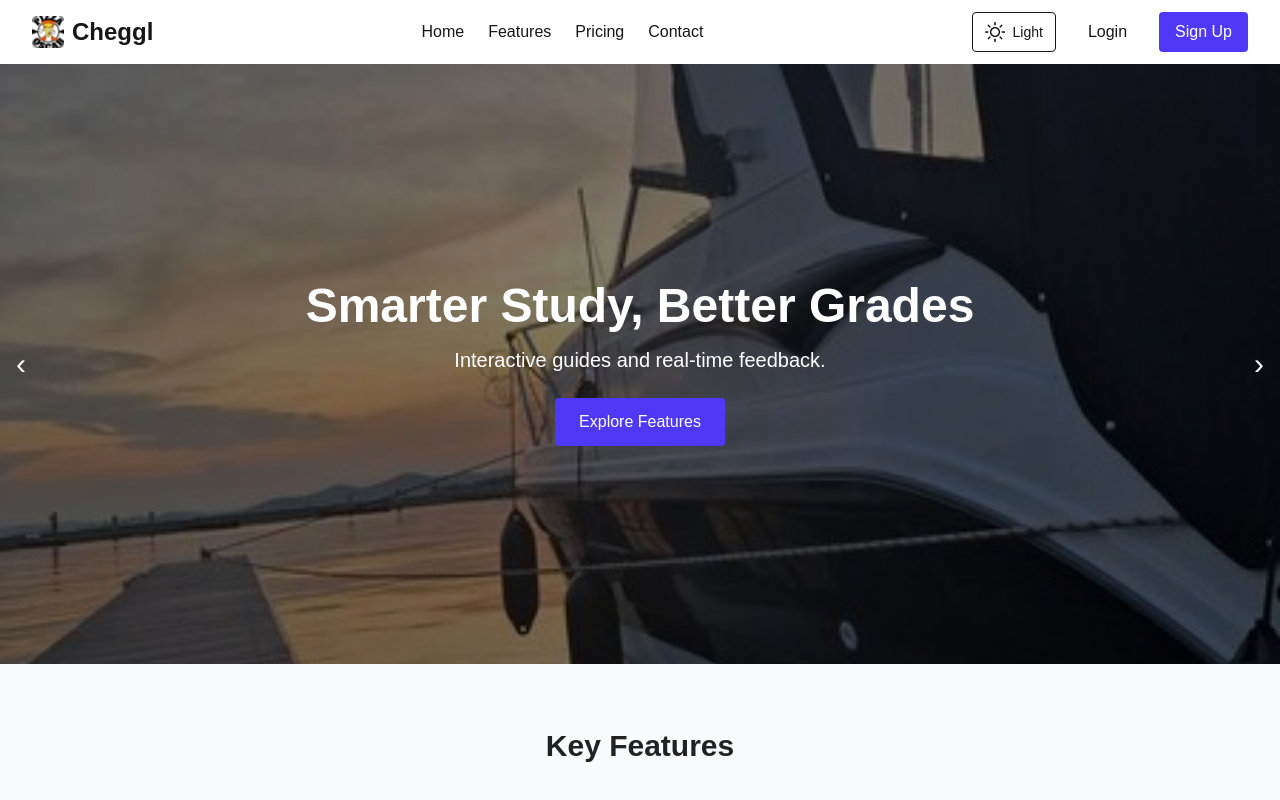
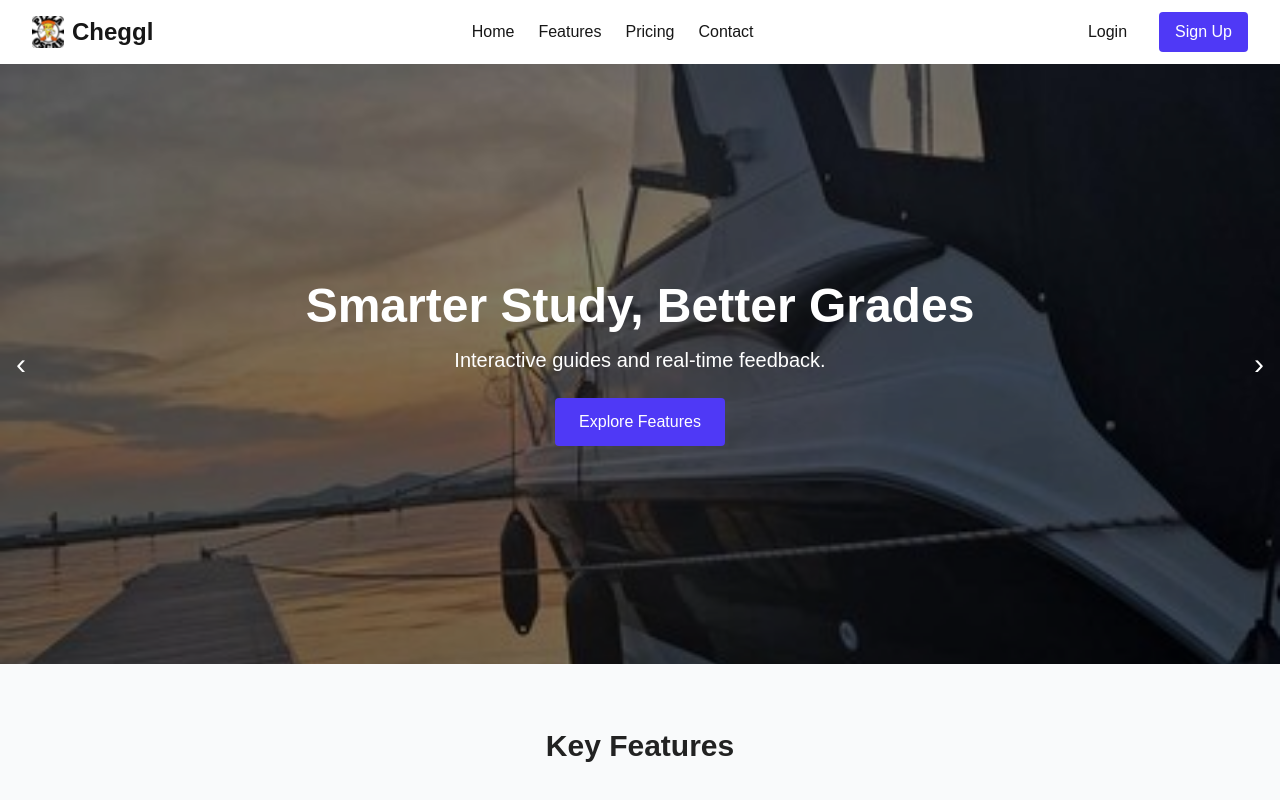
Before and after one commit to Mujahid-Iqbal/cheggl, a Next.js app: page / in a window 1280 px wide. Shown: the top 800 px of the page. Built offline with nearby package versions, Linux system fonts and the light colour scheme.

Commit message:
minor fix

```diff
--- a/src/app/components/Header.tsx
+++ b/src/app/components/Header.tsx
@@ -3,11 +3,11 @@
 import React, { useState } from 'react'
 import Link from 'next/link'
 import Image from 'next/image'
-import useDarkMode from '@/hooks/useDarkMode';
+// import useDarkMode from '@/hooks/useDarkMode';
 
 export default function Header() {
   const [mobileNavOpen, setMobileNavOpen] = useState(false);
-  const { enabled, toggle } = useDarkMode();
+  // const { enabled, toggle } = useDarkMode();
 
   return (
     <header className="bg-white dark:bg-neutral-900 shadow-md dark:text-white">
@@ -25,7 +25,7 @@ export default function Header() {
         </nav>
 
         <div className="hidden md:flex item-center space-x-4">
-             <button
+             {/* <button
               onClick={toggle}
               className="flex items-center gap-2 border px-3 py-1 rounded hover:bg-gray-100 dark:hover:bg-neutral-700 transition"
               aria-label="Toggle dark mode"
@@ -37,7 +37,7 @@ export default function Header() {
                 height={20}
               />
               <span className="hidden sm:inline text-sm">{enabled ? 'Dark' : 'Light'}</span>
-            </button>
+            </button> */}
           <Link href="/login" className="px-4 py-2">Login</Link>
           <Link href="/signup" className="px-4 py-2 bg-indigo-600 text-white rounded">Sign Up</Link>
         </div>
```
